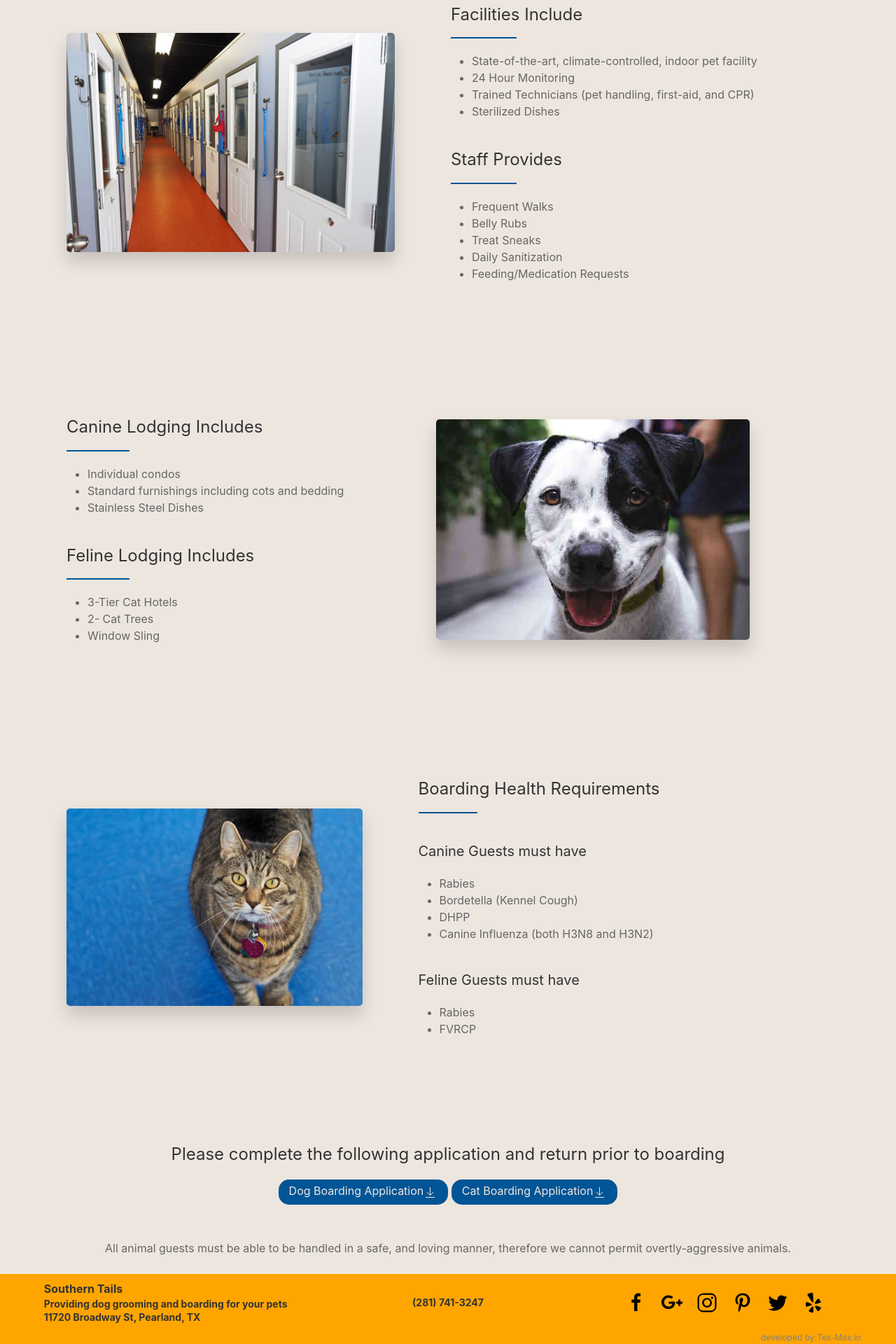
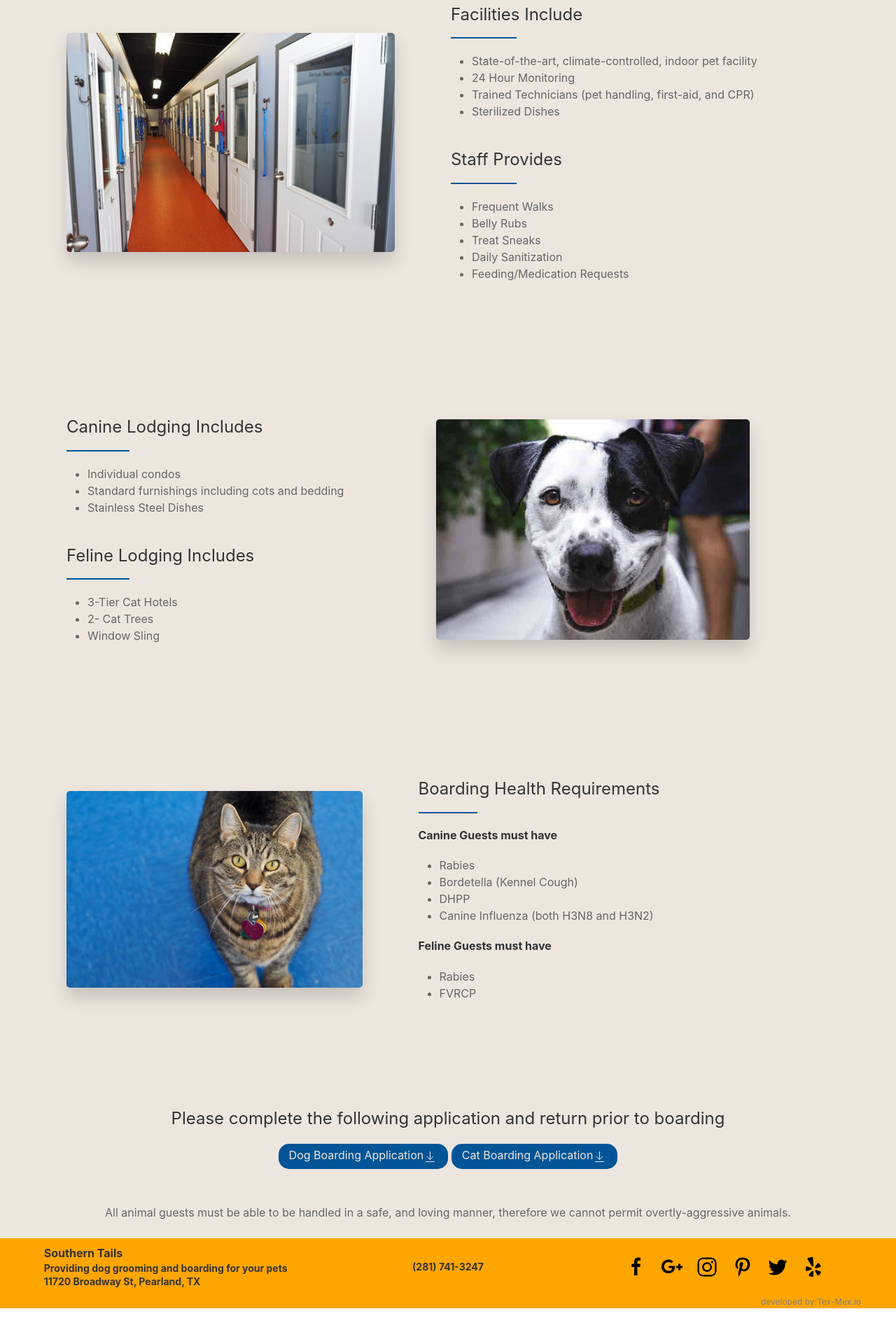
Before and after one commit to TechMex-io/southernTails, a Jekyll site: the page built from boarding.md, in a window 1280 px wide. Shown: the part 985-2905 px from the top of the page at 70% size. Built offline with Jekyll 4.4.1, drawn with Linux system fonts in a browser that asks for light colours; after the commit the page ends 2854 px from its top, so only the background shows below that.

Commit message:
changed the size of the subtext on the boarding page to an h5 from h4

```diff
--- a/_layouts/service.html
+++ b/_layouts/service.html
@@ -82,7 +82,7 @@ layout: default
             <div class="uk-card uk-card-default uk-card-body uk-width-1-2@s bkg_tan">
               <h3 class="uk-heading under-score">{{ page.body_heading_3 }}</h3>
               {% if page.body_heading_3_sub1 != null %}
-              <h4 class="uk-heading">{{ page.body_heading_3_sub1 }}</h4>
+              <h5 class="uk-heading">{{ page.body_heading_3_sub1 }}</h5>
               {% endif %}
               <ul>{% for items in page.body_desc_3 %}
                 <li>
@@ -91,7 +91,7 @@ layout: default
                   {% endfor %}
               </ul>
               {% if page.body_heading_3_sub1 != null %}
-              <h4 class="uk-heading">{{ page.body_heading_3_sub2 }}</h4>
+              <h5 class="uk-heading">{{ page.body_heading_3_sub2 }}</h5>
               <ul>{% for items in page.body_desc_3_sub2 %}
                 <li>
                   {{ items.desc_3_item }}
```
